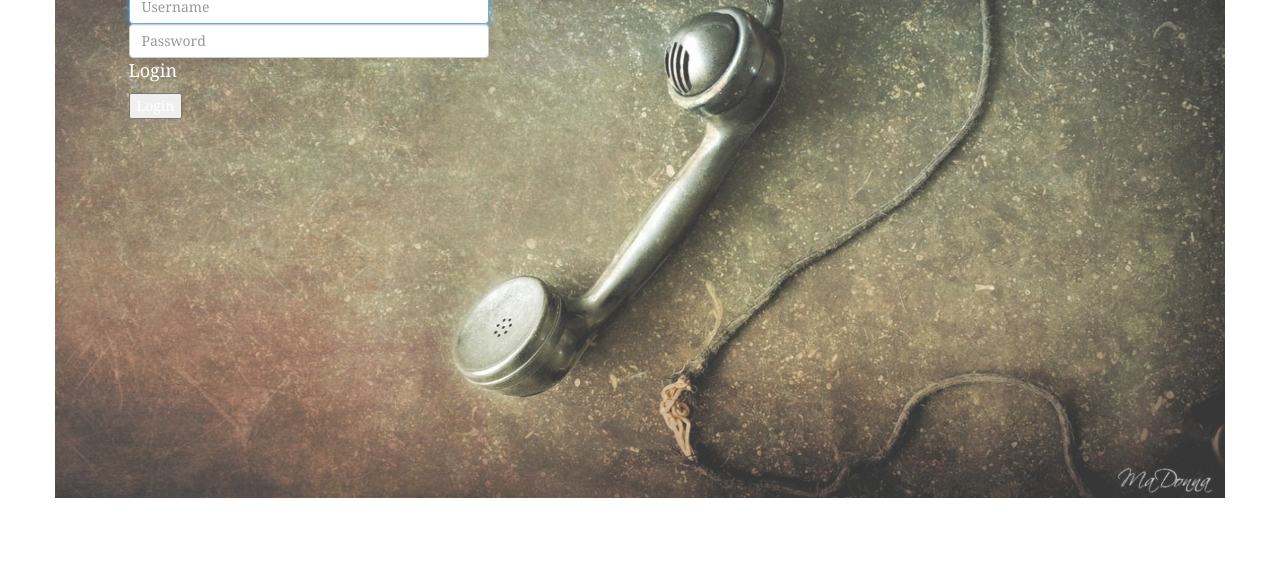
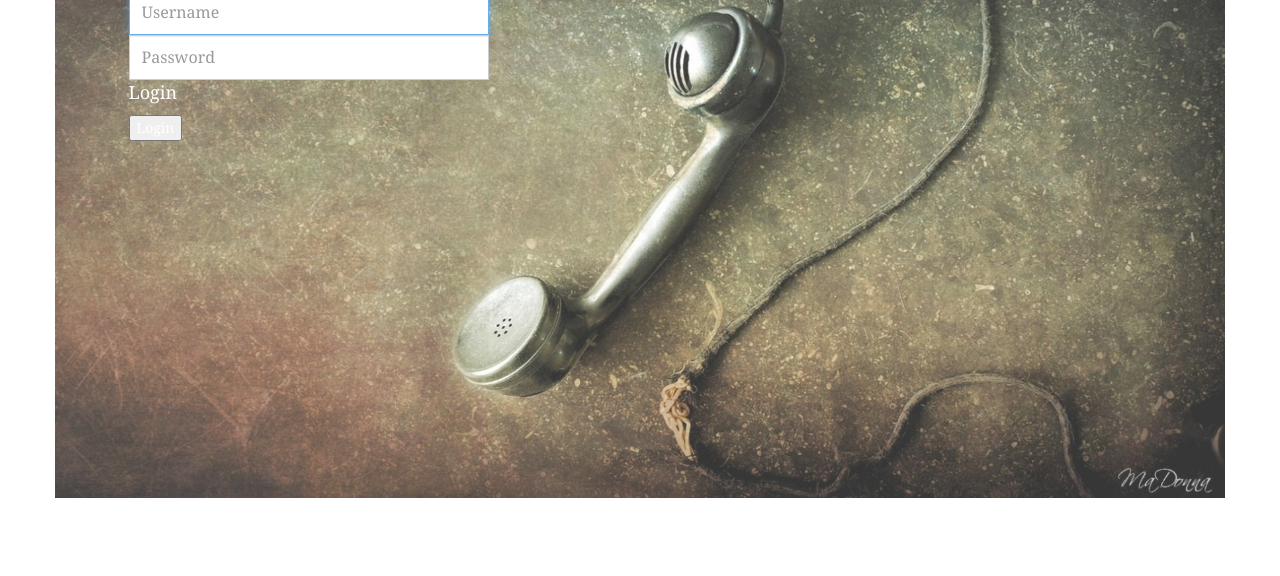
Before and after one commit to ivanamd82/Imenik, a plain HTML site: page login.html in a window 1280 px wide. Shown: the part 224-800 px from the top of the page. Drawn offline with nearby package versions, Linux system fonts and the light colour scheme.

Commit message:
male izmjene na css

```diff
--- a/style.css
+++ b/style.css
@@ -19,7 +19,7 @@ body {
 .login-form {
     margin: 5%;
 }
-#inputName, #inputPassword, #inputEmail, #inputEmailRepeat, #inputCity, #{
+#inputName, #inputPassword, #inputEmail, #inputEmailRepeat, #inputCity, #inputLName, #inputPhone{
     border-radius: 0px;
     height: 45px;
     font-size: 16px;
```
